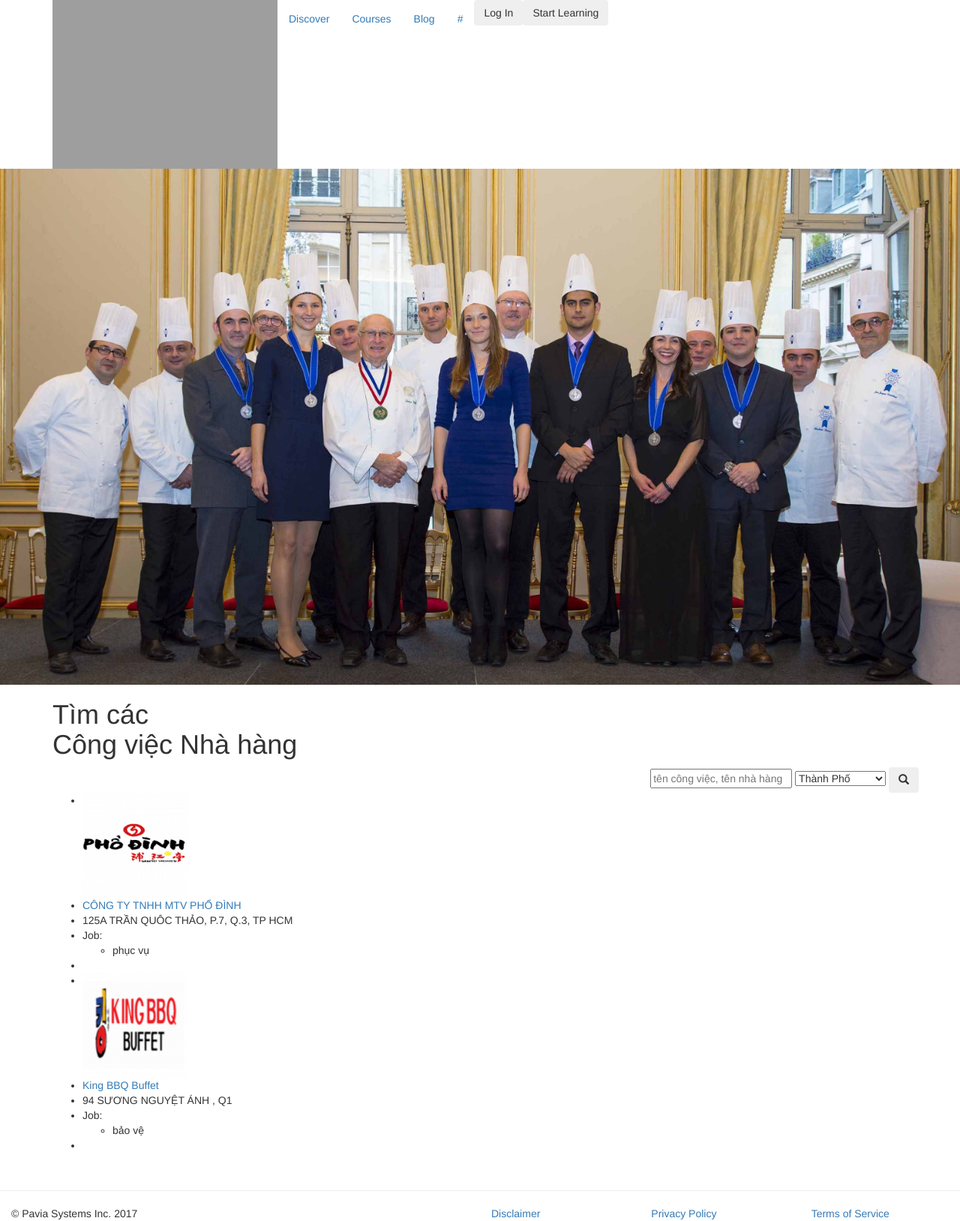
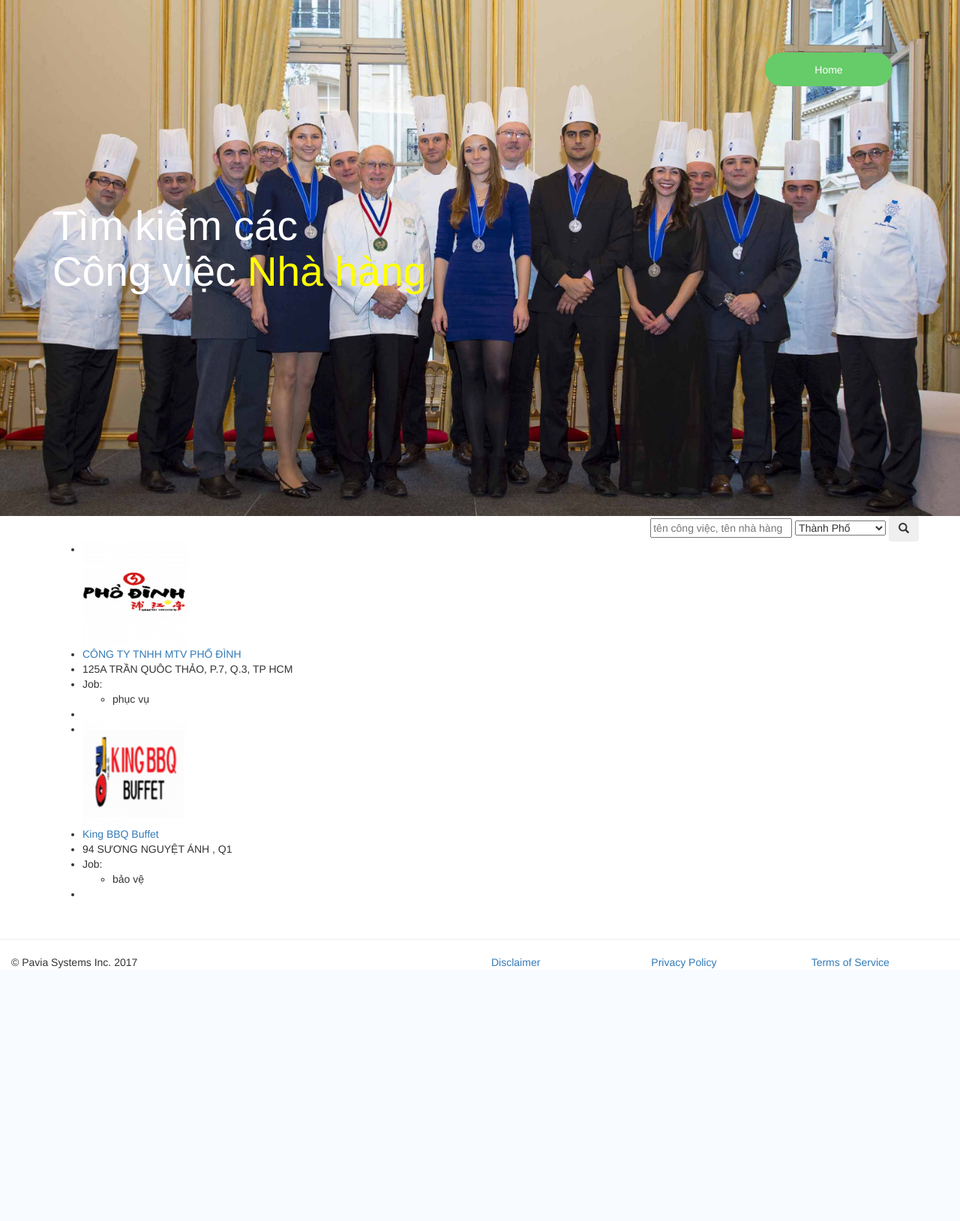
Before and after one commit to theanhvo/work_app, a Django app: page / in a window 1280 px wide. Shown: the whole page at 75% size. After the commit the page ends 1291 px from the top, so only its background shows below. Run offline with Django 3.2, Linux system fonts and the light colour scheme; data comes from the database, SQL or seed files in the repository; some libraries are stand-ins or nearby versions; grey boxes are pictures that could not be loaded.

Commit message:
update tmplates

```diff
--- a/app/static/css/style.css
+++ b/app/static/css/style.css
@@ -0,0 +1,247 @@
+@font-face {
+    font-family: "raty";
+    src: url(../fonts/raty.woff) format("truetype");
+}
+
+
+
+.header .main-header{
+	position: absolute;
+	z-index: 1;
+	width: 100%;
+}
+.header .main-header .navbar-default{
+    background: transparent;
+    border:none;
+    box-shadow: none;
+}
+.header .main-header .navbar-anh{
+    margin-top: 45px;
+}
+.header .main-header .navbar-anh button{
+    border-radius: 20px;
+    margin-top: 10px;
+    width: 140px;
+}
+.header .main-header .navbar-anh li{
+    margin-right: 5px;
+}
+
+
+.header .main-header .navbar-anh .btn-learning{
+    margin-left: 15px;
+    background-color: #66cb69;
+    color: white;
+    transition-duration: 0.5s;
+    height: 45px;
+    border-radius: 50px;
+    width: 170px;
+}
+.header .main-header .navbar-anh .btn-learning:hover{
+    background-color: #ffa92e;
+    transition-duration: 0.5s;
+}
+.navbar-anh{
+    float: right;
+}
+.bg-cat-all{
+    position: relative;
+}
+.bg-cat-all .caption{
+    position: absolute;
+    top: 0;
+    left: 0;
+    width: 100%;
+    height: 100%;
+}
+.bg-cat-all .caption .container{
+    position: relative;
+    min-height: 100%;
+    text-align: center;
+}
+.bg-cat-all .caption .caption-table {
+    display: table;
+}
+.bg-cat-all .caption .caption-table .caption-table-cell {
+    display: table-cell;
+    vertical-align: middle;
+    text-align: left;
+}
+.bg-cat-all .caption .caption-table .caption-table-cell h1{
+    font-size: 55px;
+    padding-bottom: 35px;
+}
+.bg-cat-all .caption .caption-table .caption-table-cell h4{
+    color: #d7deda;
+}
+.bg-cat-all .caption .caption-table .caption-table-cell .search-box-first .input-group {
+    width: 41%;
+    color: white;
+    z-index: 0;
+}
+.bg-cat-all .caption .caption-table .caption-table-cell .search-box-first input{
+    border-radius: 10px;
+    position: relative;
+    background:rgba(255,255,255, 0.3);
+    border: none;
+    color: white;
+    height: 55px;
+}
+.bg-cat-all .caption .caption-table .caption-table-cell .search-box-first .input-group-addon{
+    border-left: 0;
+    border-radius: 15px;
+    position: absolute;
+    right: 21px;
+    top: 12px;
+    z-index: 2;
+    background-color: transparent;
+    border: none;
+    font-size: 20px;
+}
+.bg-cat-all .caption .caption-table .caption-table-cell .search-box-first .fa-search{
+   color: white;
+}
+.bg-cat-all .caption .caption-table .caption-table-cell .search-box-first .fa-search:hover{
+   color: #ffa92e;
+}
+.bg-cat-all .caption .caption-table .caption-table-cell .search-box-first input::-webkit-input-placeholder{
+  color: white;
+}
+.header .main-header .navbar-brand .logo-fade{
+
+    position: absolute;
+    top: 15px;
+}
+.header .main-header .navbar-brand .logo-header{
+    display: none;
+}
+.text-heavy {
+    color : #fff;
+}
+.text-yellow{
+    color: yellow;
+}
+@media (max-width: 991px) {
+
+  	.header .main-header .navbar-header {
+
+
+      	float: none;
+  }
+  	.header .main-header .navbar-left,.navbar-right {
+      	float: none !important;
+  }
+  	.header .main-header .navbar-toggle {
+      	display: block;
+  }
+  	.header .main-header .navbar-collapse {
+      	border-top: 1px solid transparent;
+      	box-shadow: inset 0 1px 0 rgba(255,255,255,0.1);
+  }
+  	.header .main-header .navbar-fixed-top {
+      	top: 0;
+      	border-width: 0 0 1px;
+  }
+  	.header .main-header .navbar-collapse.collapse {
+      	display: none!important;
+  }
+  	.header .main-header .navbar-nav {
+      	float: none!important;
+      	margin-top: 7.5px;
+  }
+  	.header .main-header .navbar-nav>li {
+      	float: none;
+  }
+  	.header .main-header .navbar-nav>li>a {
+      	padding-top: 10px;
+      	padding-bottom: 10px;
+  }
+  	.header .main-header .collapse.in{
+      	display:block !important;
+  }
+  	.header .main-header .navbar-brand img{
+    	width: 150px;
+    	margin-top: -6px;
+  }
+  	.header .main-header button{
+    	margin-top: 20px !important;
+  }
+  	.header .main-header .pull-right{
+    	float: none !important;
+  }
+  	.header .main-header #navbar{
+    	background-color: rgba(0,75,36,0.9);
+    	z-index: 999;
+    	padding-bottom:20px;
+  }
+	.header .main-header .navbar-anh .btn-learning{
+    	margin: auto;
+    	display: block;
+}
+  	.bg-cat-all .caption .caption-table .caption-table-cell h1 {
+    	font-size: 40px;
+}
+@media (max-width: 767px){
+    .bg-cat-all .caption .container{
+        position: relative;
+        min-height: 100%;
+        text-align: center;
+        width: 100%;
+        padding-left: 30px;
+    }
+    .bg-cat-all .caption .caption-table .caption-table-cell h1 {
+
+    	font-size: 35px;
+    	padding-bottom: 0px;
+    }
+	  .bg-cat-all .caption .caption-table .caption-table-cell .search-box-first input{
+    	height: 35px;
+	    padding-right: 31px;
+
+	}
+    .bg-cat-all .caption .caption-table .caption-table-cell .search-box-first .input-group-addon {
+    right: 12px;
+    top: 6px;
+    }
+}
+@media (max-width: 400px){
+    .bg-cat-all .caption .caption-table .caption-table-cell h1 {
+    font-size: 21px;
+    margin-top: 40px;
+}
+.bg-cat-all .caption .caption-table .caption-table-cell h4 {
+    font-size: 13px;
+    margin-top: 5px;
+    margin-bottom: 5px;
+}
+.bg-cat-all .caption .caption-table .caption-table-cell .search-box-first .input-group {
+    width: 65%;
+}
+.text-footer {
+    color: #6c6c6c;
+}
+.menu nav{
+	background: None;
+}
+.navbar-default{
+	border: None;
+}
+.menu .navbar-default .container-fluid .navbar-nav{
+	float: right;
+}
+.menu .navbar-default .navbar-nav .active a{
+	background-color: transparent;
+}
+
+.start-in{
+	border-style: solid;
+    border-color: #63ca67;
+    border-radius: 33px;
+    border-width: 1px;
+    background: #63ca67;
+    width: 140px;
+}
+.start-in:active,.start-in:hover{
+	border-color: #ffa92e;
+	background: #ffa92e;
+}
--- a/app/templates/app_base.html
+++ b/app/templates/app_base.html
@@ -34,25 +34,15 @@
     						<span class="icon-bar"></span>
     						<span class="icon-bar"></span>
     					  </button>
-    					  <a class="nabar-brand" href="">
-    					  	<img src="./img/logo-linked.png" class="img-responsive logo-header" width="300" alt="logo">
-
-                           </a>
-
     					</div>
 
     					<!-- Collect the nav links, forms, and other content for toggling -->
     					<div class="collapse navbar-collapse" id="bs-example-navbar-collapse-1">
     						<ul class="nav navbar-nav navbar-anh">
-    							  <li class="active"><a href="#">Discover</a></li>
-    							  <li><a href="#">Courses</a></li>
-    							  <li><a href="#">Blog</a></li>
-    							  <li><a href="#">#</a></li>
+    							  <li class="active"><a href="#"></a></li>
+
     							  <li>
-    							  	<button data-toggle="modal" data-target="#login" class="btn btn-login log-in">Log In</button>
-    							  </li>
-    							  <li>
-    							  	<button data-toggle="modal" data-target="#Learning" class="btn btn-learning start-in">Start Learning</button>
+    							  	<a href="/"><button class="btn btn-learning start-in">Home</button></a>
 
     							  </li>
 
@@ -72,7 +62,7 @@
     		<div class="caption">
     	        <div class="container caption-table">
     	            <div class="caption-table-cell">
-    	                <h1 class="text-heavy text-white">Tìm các<br>Công việc <span class="text-yellow text-bold wow fadeIn " data-wow-delay="1s">Nhà hàng</span></h1>
+    	                <h1 class="text-heavy text-white">Tìm kiếm các<br>Công việc <span class="text-yellow text-bold wow fadeIn " data-wow-delay="1s">Nhà hàng</span></h1>
     	            </div>
     			</div>
     		</div>
```
